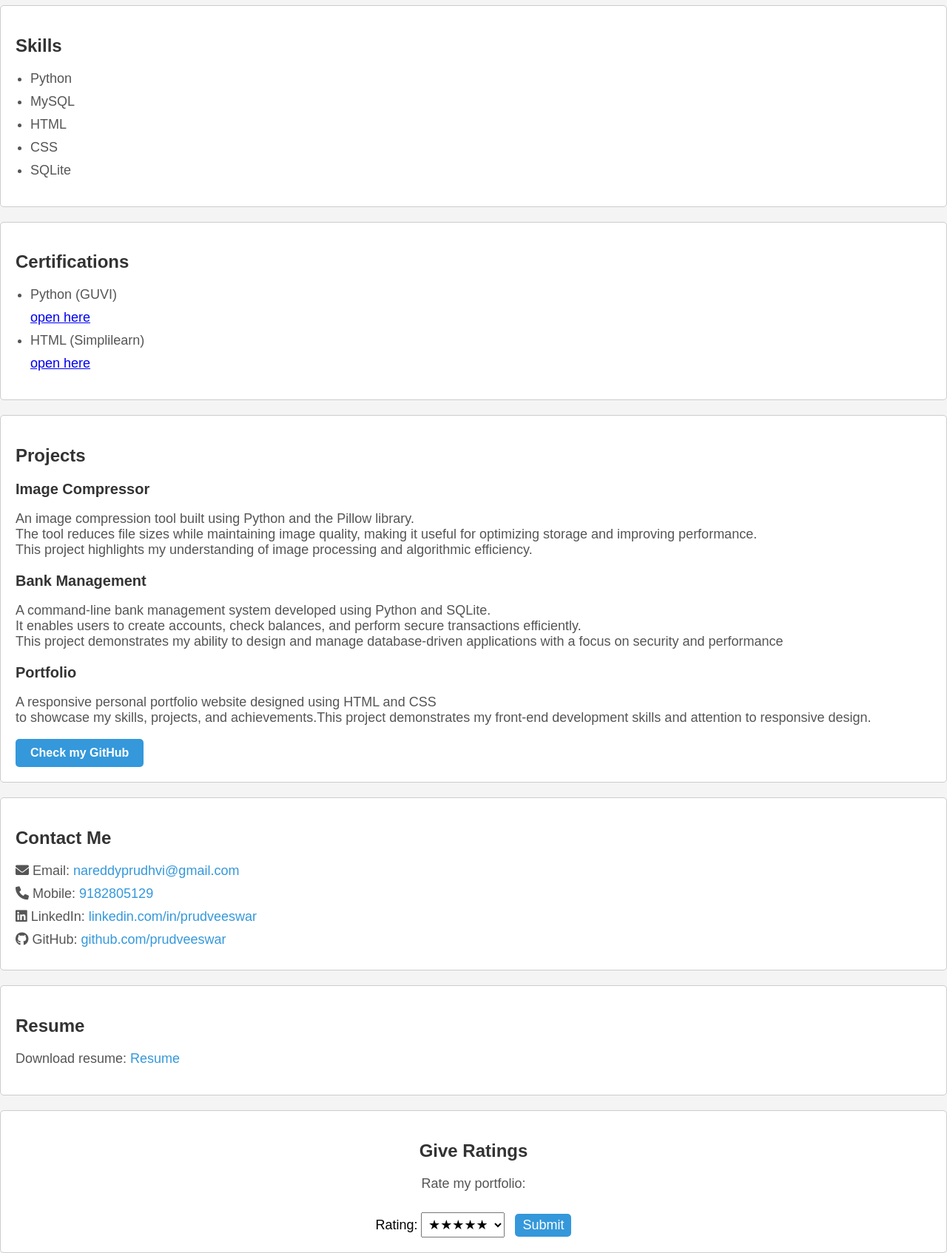
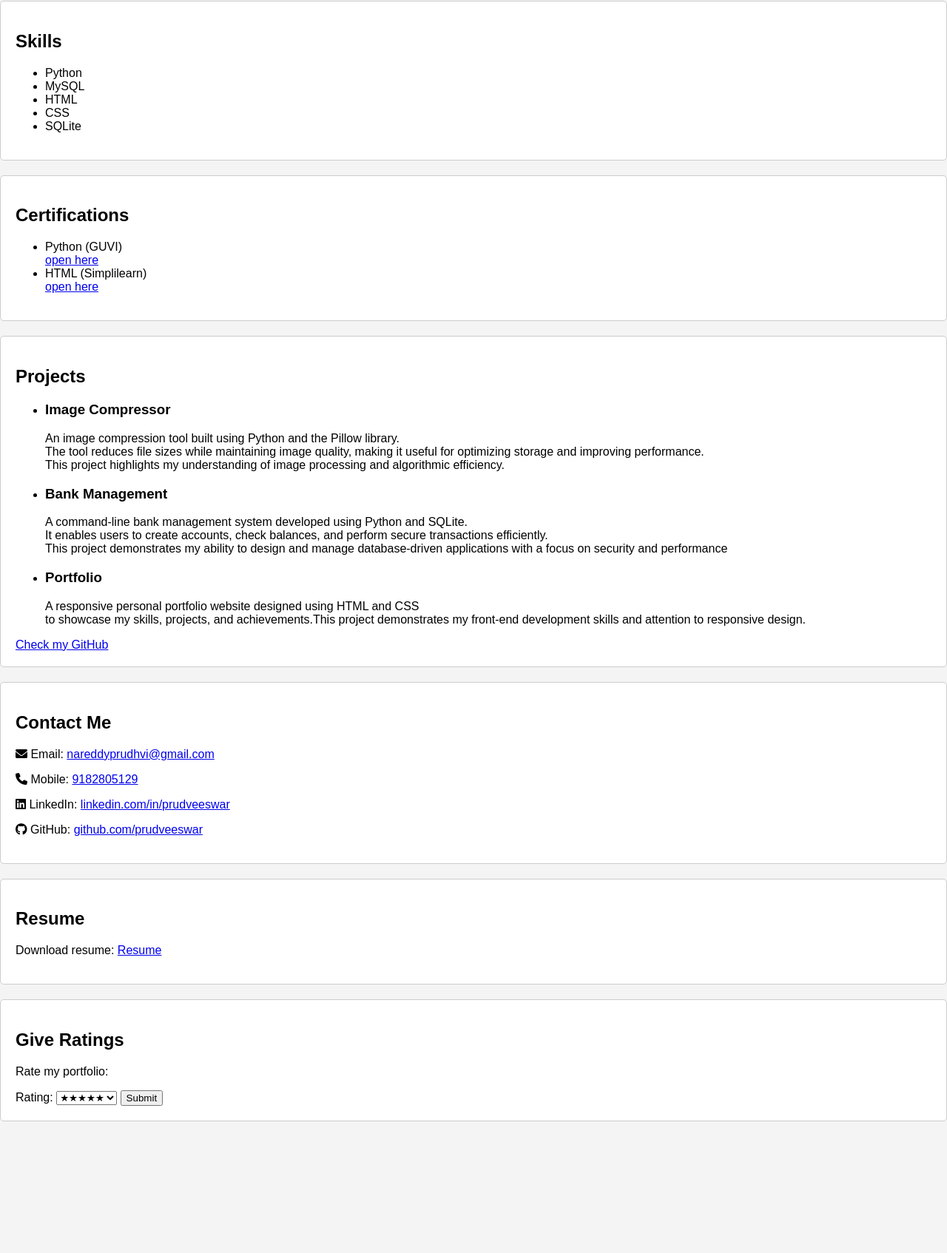
Before and after one commit to prudhvi763/portfolio, a plain HTML site: page index.html in a window 1280 px wide. Shown: the part 409-2103 px from the top of the page at 74% size. After the commit the page ends 1945 px from the top, so only its background shows below. Drawn offline with Linux system fonts and the light colour scheme.

Commit message:
Update style.css

```diff
--- a/style.css
+++ b/style.css
@@ -54,205 +54,5 @@ section {
 
 /* Introduction section styles */
 #introduction {
-    text-align: center;
-    background-color: #e9ecef;
-    padding: 20px;
-    border-radius: 5px;
+    text-align: center
 }
-
-#introduction h2 {
-    color: #333;
-}
-
-#introduction p {
-    color: #555;
-    font-size: 18px;
-    margin: 10px 0;
-}
-
-/* Skills section styles */
-#skills {
-    background-color: #fff;
-    padding: 20px;
-    border-radius: 5px;
-}
-
-#skills h2 {
-    color: #333;
-}
-
-#skills ul {
-    color: #555;
-    font-size: 18px;
-    list-style-type: disc;
-    padding-left: 20px;
-}
-
-#skills ul li {
-    margin: 10px 0;
-}
-
-/* Certifications section styles */
-#certifications {
-    background-color: #fff;
-    padding: 20px;
-    border-radius: 5px;
-}
-
-#certifications h2 {
-    color: #333;
-}
-
-#certifications ul {
-    color: #555;
-    font-size: 18px;
-    list-style-type: disc;
-    padding-left: 20px;
-}
-
-#certifications ul li {
-    margin: 10px 0;
-}
-
-/* Projects section styles */
-#projects {
-    background-color: #fff;
-    padding: 20px;
-    border-radius: 5px;
-}
-
-#projects h2 {
-    color: #333;
-}
-
-#projects ul {
-    color: #555;
-    font-size: 18px;
-    list-style-type: none;
-    padding-left: 0;
-}
-
-#projects ul li {
-    margin: 10px 0;
-}
-
-#projects ul li h3 {
-    margin-bottom: 5px;
-    font-size: 20px;
-    color: #333;
-}
-
-#projects ul li p {
-    margin-bottom: 10px;
-}
-
-.hero-button {
-    display: inline-block;
-    background-color: #3498db;
-    color: #fff;
-    padding: 10px 20px;
-    border-radius: 5px;
-    text-decoration: none;
-    font-weight: bold;
-}
-
-.hero-button:hover {
-    background-color: #2980b9;
-}
-
-/* Contact Me section styles */
-#contact-me {
-    background-color: #fff;
-    padding: 20px;
-    border-radius: 5px;
-}
-
-#contact-me h2 {
-    color: #333;
-}
-
-#contact-me p {
-    color: #555;
-    font-size: 18px;
-    margin: 10px 0;
-}
-
-#contact-me a {
-    color: #3498db;
-    text-decoration: none;
-}
-
-#contact-me a:hover {
-    text-decoration: underline;
-}
-
-/* Resume section styles */
-#resume {
-    background-color: #fff;
-    padding: 20px;
-    border-radius: 5px;
-}
-
-#resume h2 {
-    color: #333;
-}
-
-#resume p {
-    color: #555;
-    font-size: 18px;
-}
-
-#resume a {
-    color: #3498db;
-    text-decoration: none;
-}
-
-#resume a:hover {
-    text-decoration: underline;
-}
-
-/* Give Ratings section styles */
-#give-ratings {
-    background-color: #fff;
-    padding: 20px;
-    border-radius: 5px;
-    text-align: center;
-}
-
-#give-ratings h2 {
-    color: #333;
-}
-
-#give-ratings p {
-    color: #555;
-    font-size: 18px;
-}
-
-#give-ratings form {
-    display: inline-block;
-    margin-top: 10px;
-}
-
-#give-ratings label {
-    font-size: 18px;
-}
-
-#give-ratings select {
-    font-size: 18px;
-    padding: 5px;
-    margin-right: 10px;
-}
-
-#give-ratings button {
-    font-size: 18px;
-    padding: 5px 10px;
-    background-color: #3498db;
-    color: #fff;
-    border: none;
-    border-radius: 5px;
-    cursor: pointer;
-}
-
-#give-ratings button:hover {
-    background-color: #2980b9;
-}
```
